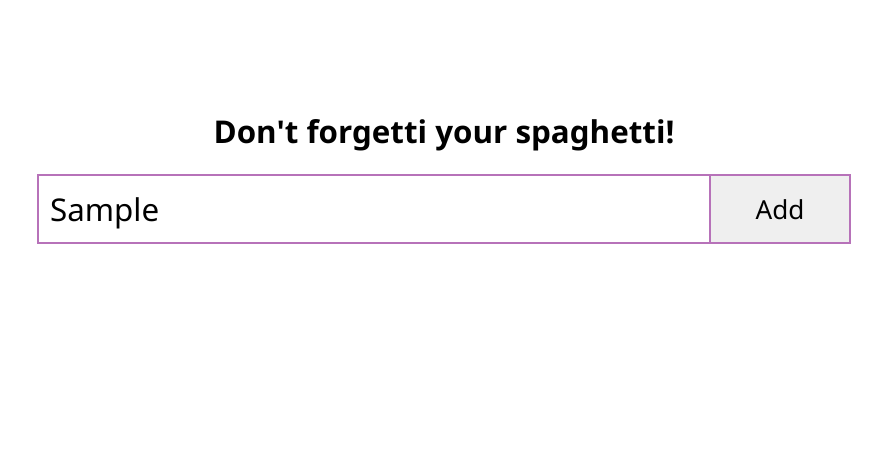
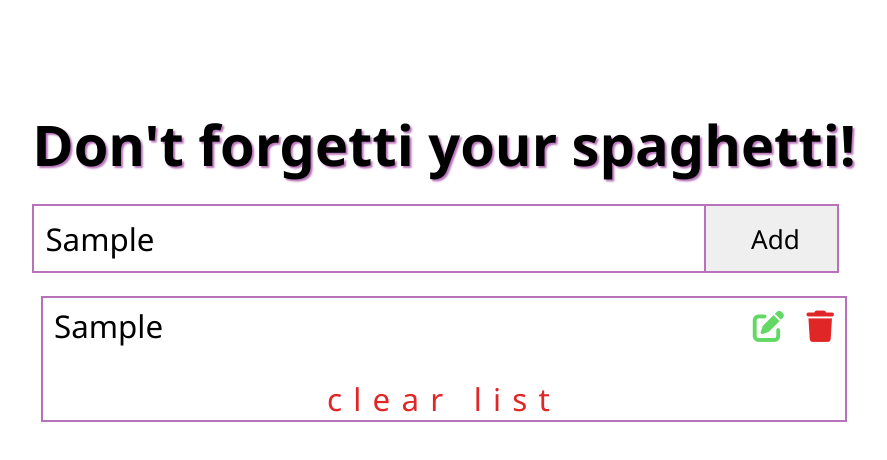
Before and after one commit to lktay/Don-t-forgetti-your-spaghetti, a plain HTML site: page index.html in a window 1280 px wide. Both pictures are taken after typing "Sample" into the empty fields and a click on the button "Add". Shown: the whole page, without its empty margins (196-1083 px from the left). Drawn offline with Linux system fonts and the light colour scheme.

Commit message:
adding to list working; html fixed

```diff
--- a/index.html
+++ b/index.html
@@ -14,7 +14,7 @@
   <body>
     <section id="mainbody">
       <!-- form -->
-      <form class="grocery-list"></form>
+      <form class="grocery-form">
         <p class="alert"></p>
         <h2>Don't forgetti your spaghetti!</h2>
         <div class="input-flex">
@@ -25,21 +25,10 @@
           />
           <button type="submit" class="add-btn">Add</button>
         </div>
+      </form>
       <!-- list -->
       <div class="list-container">
-        <div class="grocery-list">
-          <article class="grocery-item">
-            <p class="item-name">test</p>
-            <div class="btn-container">
-              <button type="button" class="edit-btn">
-                <i class="fa-solid fa-pen-to-square"></i>
-              </button>
-              <button type="button" class="delete-btn">
-                <i class="fa-solid fa-trash"></i>
-              </button>
-            </div>
-          </article>
-        </div>
+        <div class="grocery-list"></div>
         <!-- button -->
         <button type="button" class="clear-btn">clear list</button>
       </div>
--- a/script.js
+++ b/script.js
@@ -0,0 +1,87 @@
+// select items
+const alert = document.querySelector(".alert");
+const form = document.querySelector(".grocery-form");
+const grocery = document.querySelector("#list-item");
+const addBtn = document.querySelector(".add-btn");
+const container = document.querySelector(".list-container");
+const list = document.querySelector(".grocery-list");
+const clearBtn = document.querySelector(".clear-btn");
+
+
+// edit
+let editElement;
+let editFlag = false;
+let editID = "";
+// event listeners
+
+// submit form
+form.addEventListener("submit", addItem);
+
+//functions
+function addItem(e) {
+  e.preventDefault();
+  const value = grocery.value;
+  const id = new Date().getTime().toString();
+
+if(value !== "" && editFlag === false){
+  const element = document.createElement("article");
+  //add class
+  element.classList.add("grocery-item");
+  //add ID
+  const attribute = document.createAttribute("data-id");
+  attribute.value = id;
+  element.setAttributeNode(attribute);
+  //creating the item
+  element.innerHTML = `            <p class="item-name">${value}</p>
+  <div class="btn-container">
+    <button type="button" class="edit-btn">
+      <i class="fa-solid fa-pen-to-square"></i>
+    </button>
+    <button type="button" class="delete-btn">
+      <i class="fa-solid fa-trash"></i>
+    </button>
+  </div>`;
+  //append item to list
+  list.appendChild(element);
+  //display success
+  displayAlert("Item added!", "success");
+  //add container (visibility > visible)
+  container.classList.add("show-container");
+  //add to local storage
+  addToLocalS(id, value);
+  //set to default
+  setToDefault();
+
+}
+else if(value !== "" && editFlag === true){
+  console.log("Editing");
+}
+else{
+displayAlert("Please type an item", "danger")
+}
+}
+//display alert
+function displayAlert(text, color){
+  alert.textContent = text;
+alert.classList.add(`alert-${color}`);
+
+//remove alert
+setTimeout(function(){
+  alert.textContent = "";
+  alert.classList.remove(`alert-${color}`);
+}, 1500);
+}
+
+//set to default
+function setToDefault(){
+  console.log("set to default");
+}
+
+
+// local storage
+
+function addToLocalS(id, value) {
+  console.log("added to local storage")
+}
+
+//setup items?
--- a/styles.css
+++ b/styles.css
@@ -6,13 +6,35 @@
   padding: 0;
 }
 
+.alert {
+  height: 2rem;
+  text-align: center;
+  margin-bottom: 1rem;
+}
+
+.alert-danger {
+  background-color: rgb(224, 38, 38);
+  color: rgb(100, 0, 14);
+}
+.alert-success {
+  background-color: rgb(183, 114, 185);
+  color: rgb(70, 29, 71);
+}
+
 #mainbody {
   display: flex;
   flex-direction: column;
   align-items: center;
   width: 65%;
-  margin: 5% auto 5%;
+  margin: 3% auto 5%;
   gap: 1rem;
+}
+
+h2 {
+  text-align: center;
+  margin-bottom: 1rem;
+  font-size: 2.5rem;
+  text-shadow: 2px 2px 2px rgb(183, 114, 185);
 }
 
 /* add box */
@@ -28,7 +50,7 @@
   width: 30rem;
 }
 .add-btn {
-  width: auto;
+  width: 6rem;
   padding: 0.5rem 2rem;
   border: 0.1rem rgb(183, 114, 185) solid;
   font-size: smaller;
@@ -38,12 +60,23 @@
 .list-container {
   display: flex;
   flex-direction: column;
-  margin-top: 1rem;
   visibility: hidden;
+  border: 0.1rem rgb(183, 114, 185) solid;
+  width: 36rem;
+}
+
+.show-container {
+  visibility: visible;
 }
 .grocery-item {
   display: flex;
-  gap: 20rem;
+  justify-content: space-between;
+  margin: 0.3rem auto;
+  padding: 0 0.5rem 0.5rem;
+  border-bottom: 0.1rem rgb(183, 114, 185) dotted;
+}
+.grocery-item:last-of-type {
+  border-bottom: none;
 }
 
 .btn-container {
@@ -69,6 +102,6 @@
   letter-spacing: 0.5rem;
   background-color: white;
   color: rgb(224, 38, 38);
-  margin-top: 2rem;
+  margin-top: 0.5rem;
   text-align: center;
 }
```
Lines whose indentation alone changed are shown as unchanged.
